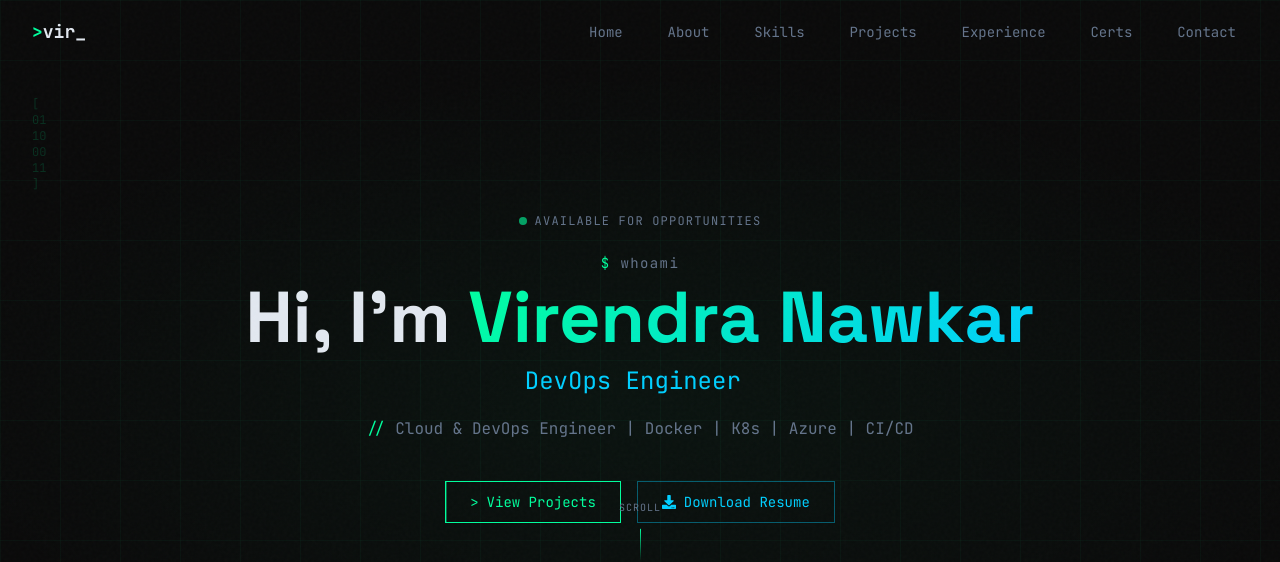
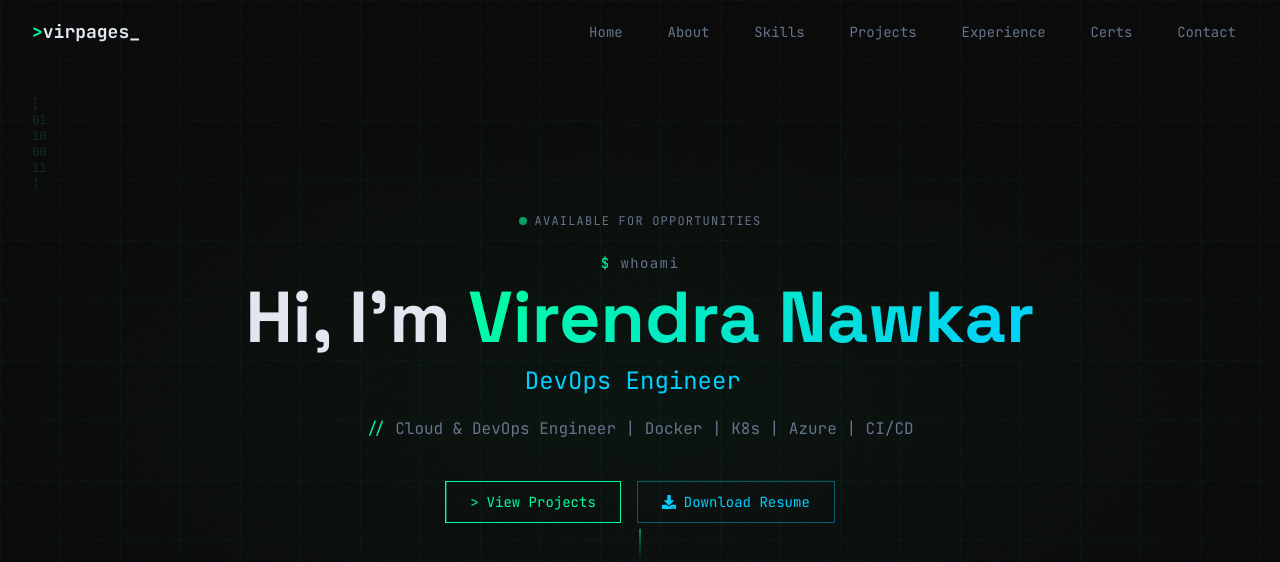
Before and after one commit to Virendra-Nawkar/DevOps-Portfolio, a Next.js app: page / in a window 1280 px wide. Shown: the top 562 px of the page. Built offline with nearby package versions, Linux system fonts and the light colour scheme.

Commit message:
Fix some Minor Bugs in Homepage

```diff
--- a/components/Hero.tsx
+++ b/components/Hero.tsx
@@ -190,7 +190,7 @@ export default function Hero() {
           transition={{ delay: 1.5, duration: 0.5 }}
           className="absolute bottom-8 left-1/2 -translate-x-1/2 flex flex-col items-center gap-2"
         >
-          <span className="font-mono text-[10px] text-[#64748b] tracking-widest">SCROLL</span>
+          {/* <span className="font-mono text-[10px] text-[#64748b] tracking-widest">SCROLL</span> */}
           <motion.div
             animate={{ y: [0, 6, 0] }}
             transition={{ repeat: Infinity, duration: 1.5, ease: 'easeInOut' }}
--- a/components/Navbar.tsx
+++ b/components/Navbar.tsx
@@ -55,7 +55,7 @@ export default function Navbar() {
               aria-label="Home"
             >
               <span className="text-[#00ff9d]">&gt; </span>
-              <span className="text-[#e2e8f0]">vir_</span>
+              <span className="text-[#e2e8f0]">virpages_</span>
               <span className="text-[#00ff9d] cursor-blink">█</span>
             </a>
 
```
Also changed, not shown: 1 other file (tests, documents, lock files or other folders).
